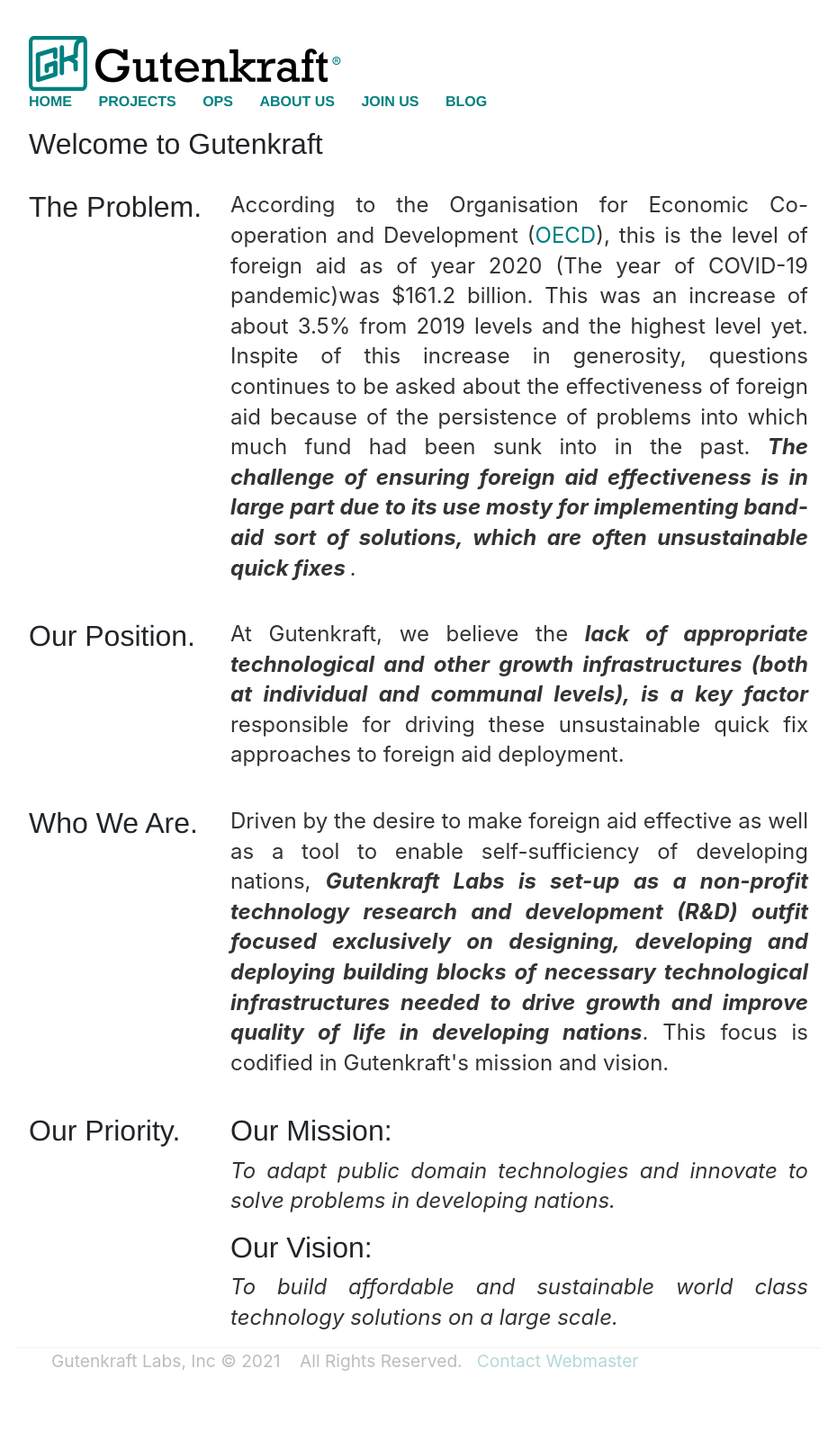
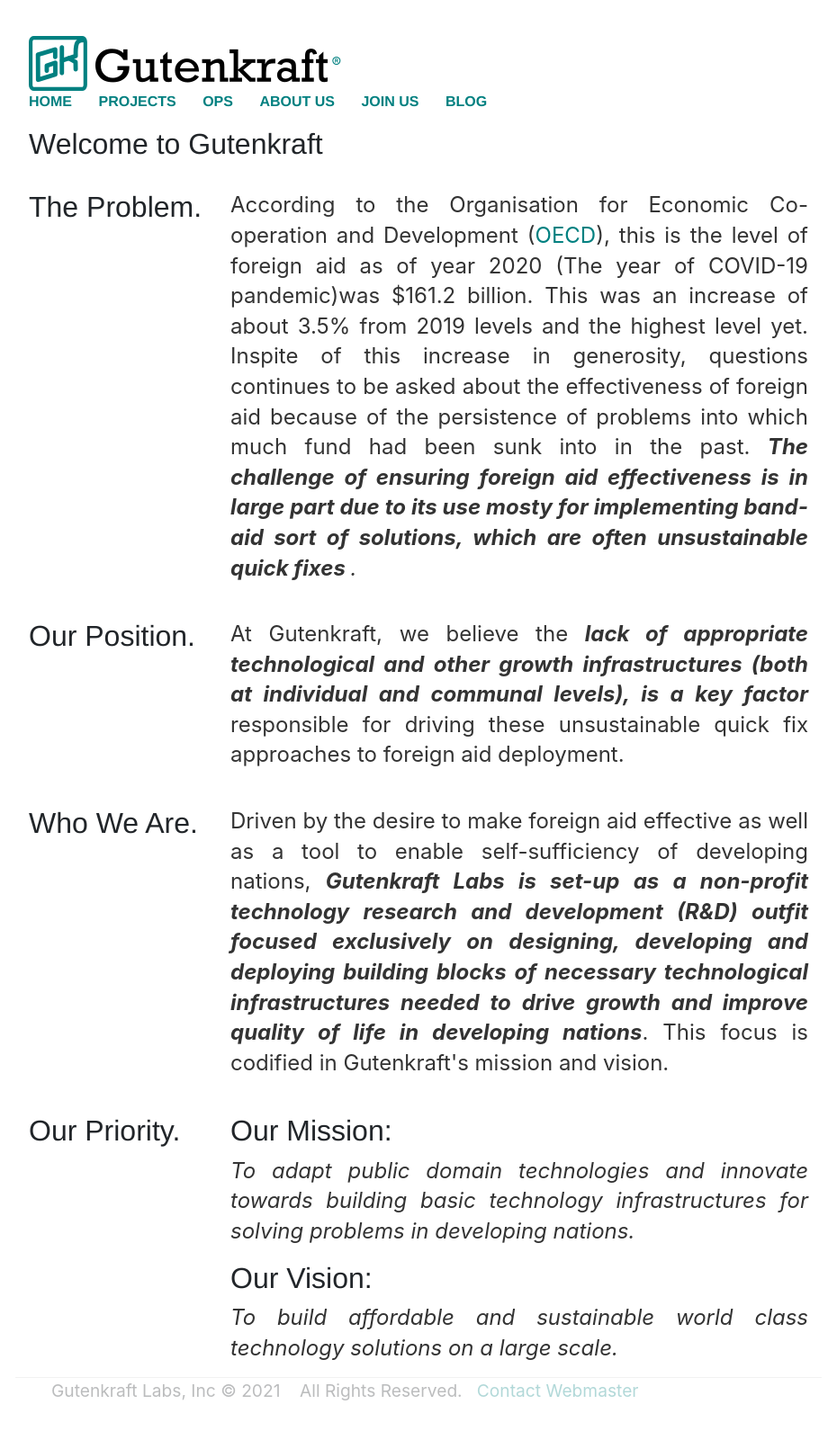
Before and after one commit to oferonmi/datafilik.github.io, a Jekyll site: the page built from index.html, in a window 1280 px wide. Shown: the whole page at 90% size, without its empty margins (175-1105 px from the left). Built offline with Jekyll 4.4.1, drawn with Linux system fonts in a browser that asks for light colours; before the commit the page ends 1567 px from its top, so only the background shows below that.

Commit message:
contenet update

```diff
--- a/about/index.html
+++ b/about/index.html
@@ -11,7 +11,7 @@
 	<h1>Our Mission:</h1>
 	<p align="justify">
 		<em>
-			To adapt public domain technologies and innovate to solve problems in developing nations.
+			To adapt public domain technologies and innovate towards building basic technology infrastructures for solving problems in developing nations.
 			<!-- To innovate, improve and adapt public domain technologies to solve problems in developing nations. -->
 		</em>
 	</p>
--- a/index.html
+++ b/index.html
@@ -54,7 +54,7 @@
 			<h1 class="display-5">Our Mission:</h1>
 			<p class="fs-2" align="justify">
 				<em>
-					To adapt public domain technologies and innovate to solve problems in developing nations.
+					To adapt public domain technologies and innovate towards building basic technology infrastructures for solving problems in developing nations.
 				</em>
 			</p>
 
```
